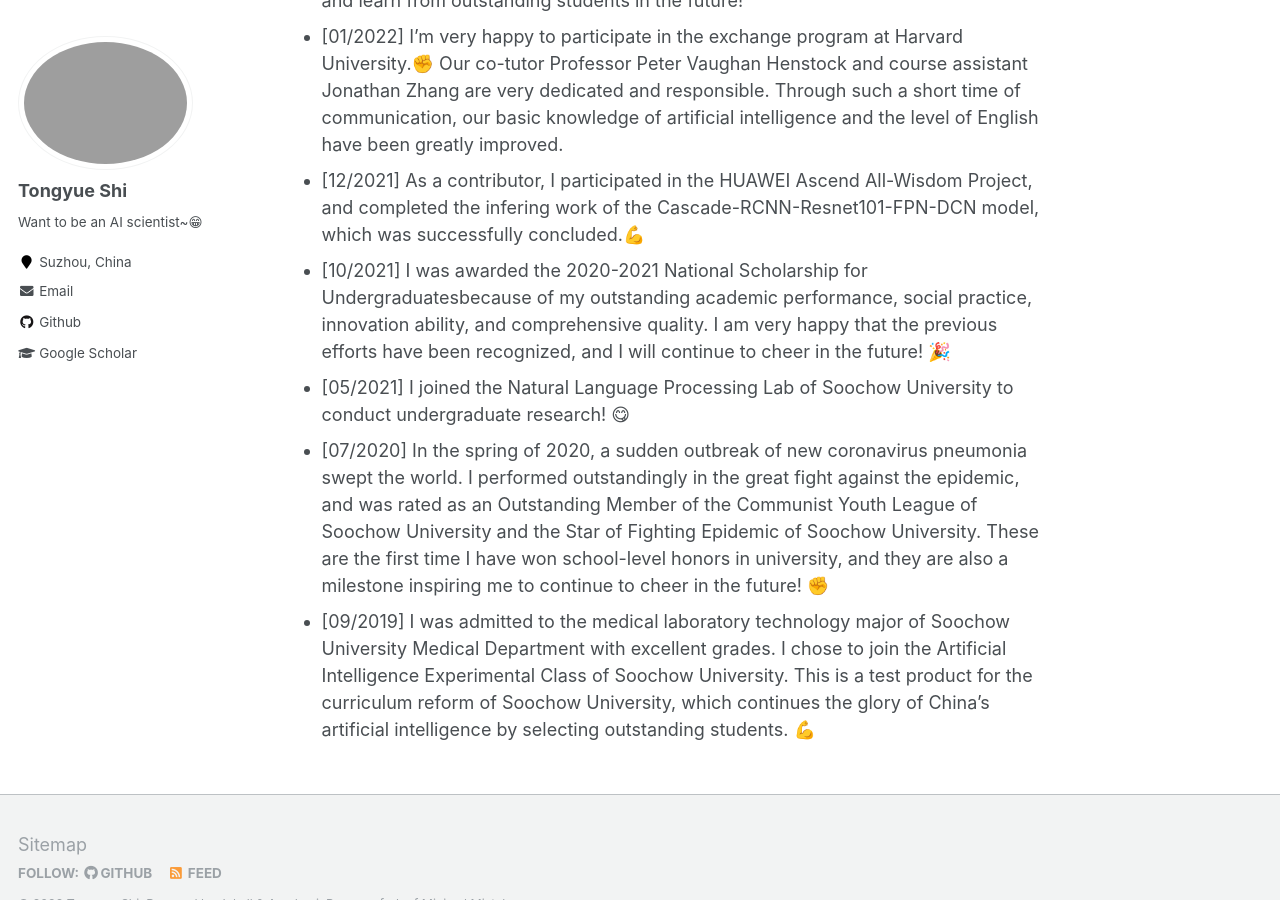
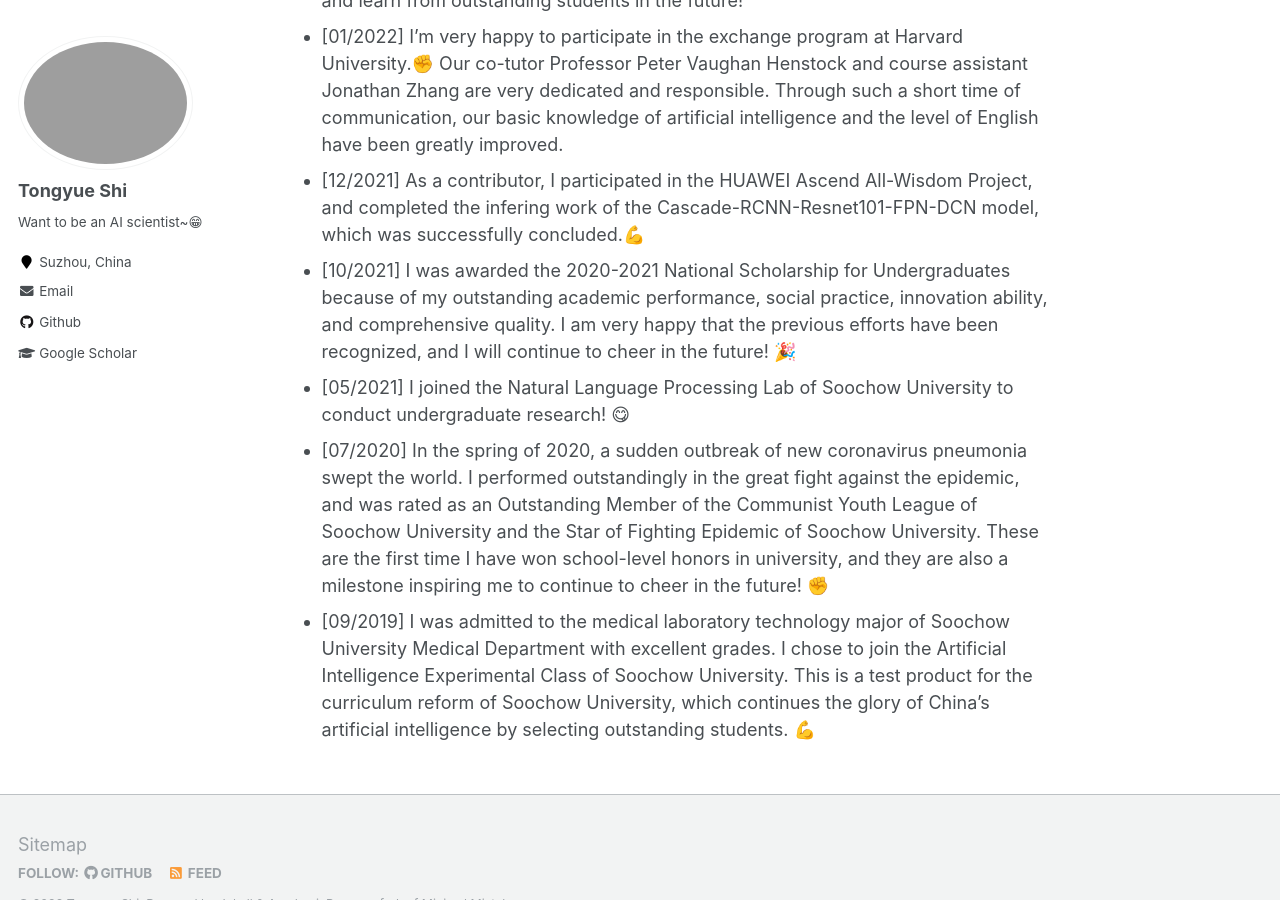
Before and after one commit to perfectboy666/perfectboy666.github.io, a Jekyll site: the page built from _pages/about.md, in a window 1280 px wide and 900 px high, scrolled down 923 px. Built offline with Jekyll 4.4.1, drawn with Linux system fonts in a browser that asks for light colours.

Commit message:
Update about.md

```diff
--- a/_pages/about.md
+++ b/_pages/about.md
@@ -27,7 +27,7 @@ News
 * [06/2022] It is a great honor for me to be awarded the "Merit Student in Jiangsu Province", which is also the only this honor of the college. I will continue to work hard and learn from outstanding students in the future!
 * [01/2022] I'm very happy to participate in the exchange program at Harvard University.✊ Our co-tutor Professor Peter Vaughan Henstock and course assistant Jonathan Zhang are very dedicated and responsible. Through such a short time of communication, our basic knowledge of artificial intelligence and the level of English have been greatly improved.
 * [12/2021] As a contributor, I participated in the HUAWEI Ascend All-Wisdom Project, and completed the infering work of the Cascade-RCNN-Resnet101-FPN-DCN model, which was successfully concluded.💪
-* [10/2021] I was awarded the 2020-2021 National Scholarship for Undergraduatesbecause of my outstanding academic performance, social practice, innovation ability, and comprehensive quality. I am very happy that the previous efforts have been recognized, and I will continue to cheer in the future! 🎉
+* [10/2021] I was awarded the 2020-2021 National Scholarship for Undergraduates because of my outstanding academic performance, social practice, innovation ability, and comprehensive quality. I am very happy that the previous efforts have been recognized, and I will continue to cheer in the future! 🎉
 * [05/2021] I joined the Natural Language Processing Lab of Soochow University to conduct undergraduate research! 😋
 * [07/2020] In the spring of 2020, a sudden outbreak of new coronavirus pneumonia swept the world. I performed outstandingly in the great fight against the epidemic, and was rated as an Outstanding Member of the Communist Youth League of Soochow University and the Star of Fighting Epidemic of Soochow University. These are the first time I have won school-level honors in university, and they are also a milestone inspiring me to continue to cheer in the future! ✊
 * [09/2019] I was admitted to the medical laboratory technology major of Soochow University Medical Department with excellent grades. I chose to join the Artificial Intelligence Experimental Class of Soochow University. This is a test product for the curriculum reform of Soochow University, which continues the glory of China's artificial intelligence by selecting outstanding students. 💪
```
